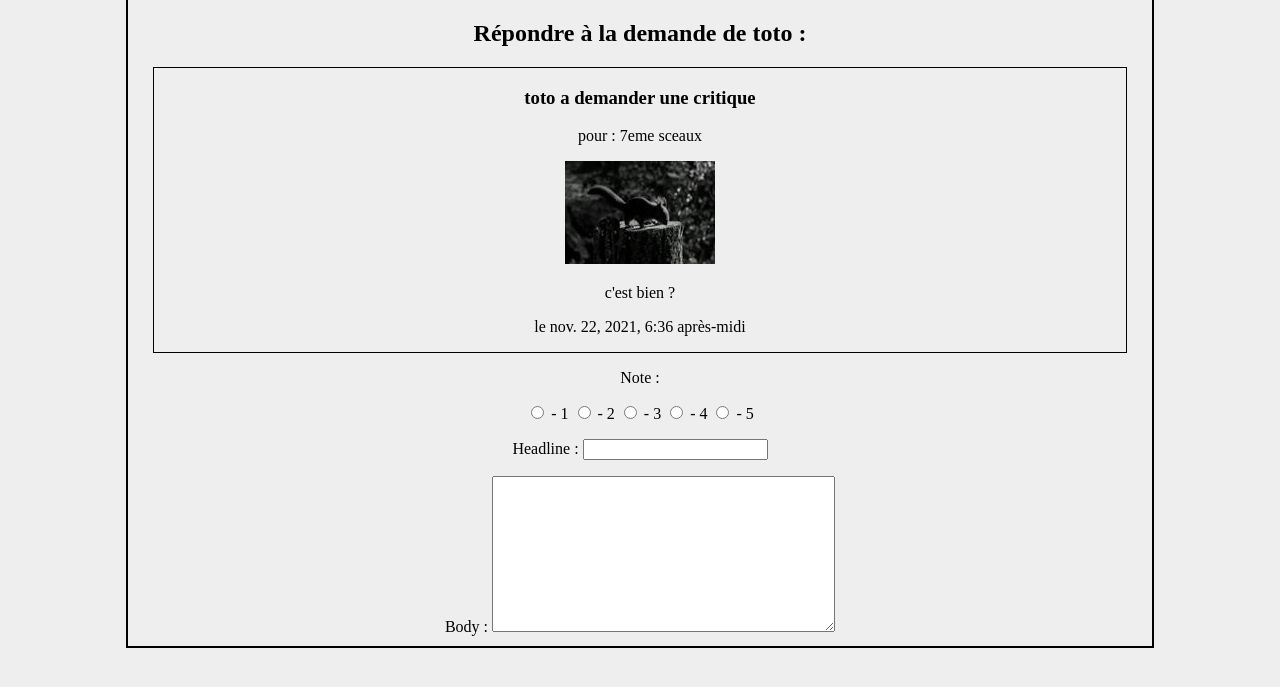
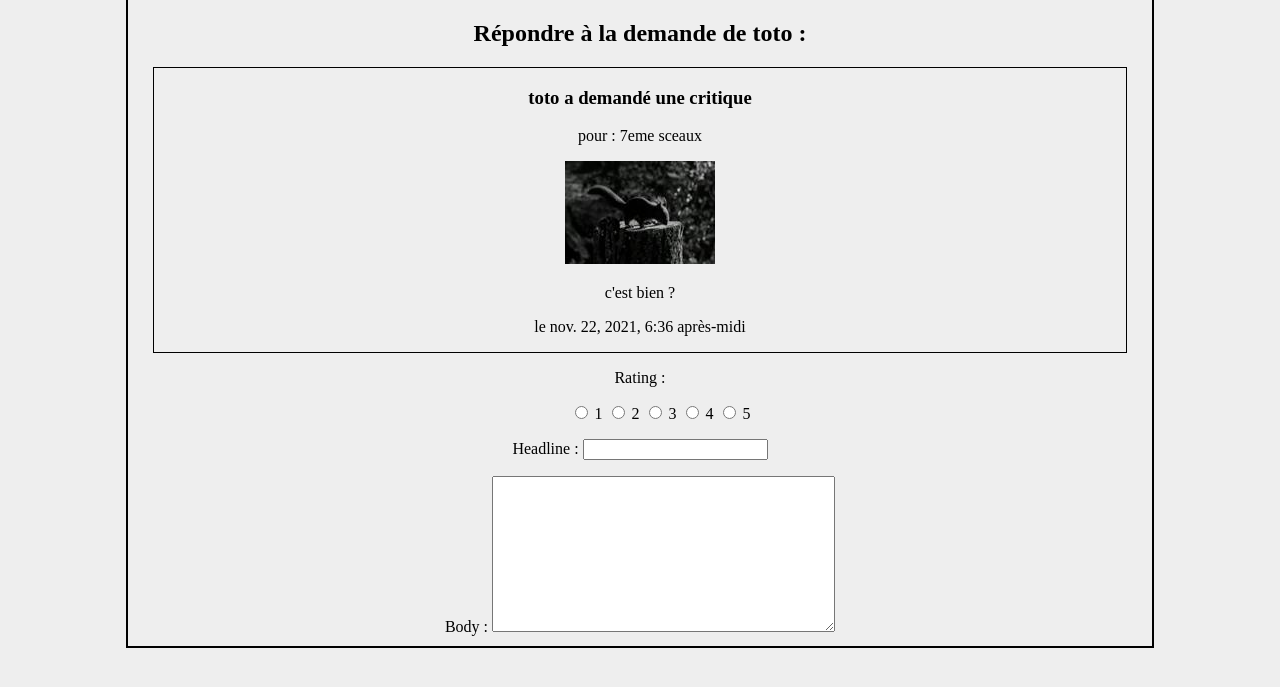
Before and after one commit to Nicolas-Frenay/P9_application_web, a Django app: page /ticket_response/7/ in a window 1280 px wide. Shown: the part 96-783 px from the top of the page. Run offline with Django 3.2, Linux system fonts and the light colour scheme; a user stored in the database is signed in; data comes from the database, SQL or seed files in the repository; both versions use the stored data as it was after the commit.

Commit message:
continue star rating

```diff
--- a/review/forms.py
+++ b/review/forms.py
@@ -3,6 +3,14 @@ from django.contrib.auth.models import User
 from django.contrib.auth.forms import UserCreationForm
 from django import forms
 from . import models
+
+rating_values = [
+        ('1', 1),
+        ('2', 2),
+        ('3', 3),
+        ('4', 4),
+        ('5', 5)
+    ]
 
 class SignUpForm(UserCreationForm):
     class Meta(UserCreationForm.Meta):
@@ -12,11 +20,12 @@ class SignUpForm(UserCreationForm):
 
 class ReviewForm(forms.ModelForm):
     post_review = forms.BooleanField(widget=forms.HiddenInput, initial=True)
+    rating = forms.ChoiceField(choices=rating_values, widget=forms.RadioSelect)
     class Meta:
         model = models.Review
         # TODO ajouter titre et auteur au ticket ?
-        # fields=['rating', 'headline', 'body']
-        fields = ['headline', 'body']
+        fields=['rating', 'headline', 'body']
+        # fields = ['headline', 'body']
 
 
 class TicketForm(forms.ModelForm):
--- a/review/templates/review/partials/ticket_snippet.html
+++ b/review/templates/review/partials/ticket_snippet.html
@@ -1,4 +1,4 @@
- <h3>{{ ticket.user }} a demander une critique</h3>
+ <h3>{{ ticket.user }} a demandé une critique</h3>
 <p>pour : {{ ticket.title }}</p>
 <img alt="rien" src="{{ ticket.image.url }}">
 <p>{{ ticket.description }}</p>
--- a/review/templates/review/ticket_response.html
+++ b/review/templates/review/ticket_response.html
@@ -3,19 +3,6 @@
 <h2>Répondre à la demande de {{ ticket.user }} :</h2>
 <div class="ticket_inside">
     {% include 'review/partials/ticket_snippet.html' with ticket=ticket %}
-</div>
-<div class="rating_input">
-    <p>Note :</p>
-    <input type="radio" name="rating" id="1" value="1">
-    <label for="1"> - 1</label>
-    <input type="radio" name="rating" id="2" value="2">
-    <label for="2"> - 2</label>
-    <input type="radio" name="rating" id="3" value="3">
-    <label for="3"> - 3</label>
-    <input type="radio" name="rating" id="4" value="4">
-    <label for="4"> - 4</label>
-    <input type="radio" name="rating" id="5" value="5">
-    <label for="5"> - 5</label>
 </div>
 <form method="post" enctype="multipart/form-data">
     {{ review_form.as_p }}
--- a/review/views.py
+++ b/review/views.py
@@ -34,7 +34,13 @@ def home(request):
         user__in=models.UserFollows.objects.filter(
             user=request.user).values_list('followed_user'))
 
-    other_reviews = models.Review.objects.filter(ticket__user=request.user)
+
+    # TODO: corrigé le doublons possible avec other_reviews, là ca marche pas
+    if models.Review.objects.filter(
+            ticket__user=request.user) in follow_reviews:
+        other_reviews = []
+    else:
+        other_reviews = models.Review.objects.filter(ticket__user=request.user)
 
     tickets_and_reviews = sorted(
         chain(own_tickets, follow_tickets, own_reviews, follow_reviews,
@@ -88,7 +94,6 @@ def subs(request):
     if request.method == 'POST':
         searched_user = request.POST.get('username')
 
-
         try:
             User.objects.get(username=searched_user)
 
@@ -100,7 +105,6 @@ def subs(request):
         except User.DoesNotExist:
             context['error'] = 'Aucun utilisateurs trouvé !'
             return render(request, 'review/subs.html', context)
-
 
     return render(request, 'review/subs.html', context)
 
--- a/static/style.css
+++ b/static/style.css
@@ -122,4 +122,8 @@ body {
   width: 90%;
 }
 
+#id_rating li {
+  display: inline;
+}
+
 /*# sourceMappingURL=style.css.map */
```
Also changed, not shown: review/templates/review/create_review.html (+0 -17 lines), db.sqlite3, media/JP.jpg (added).
